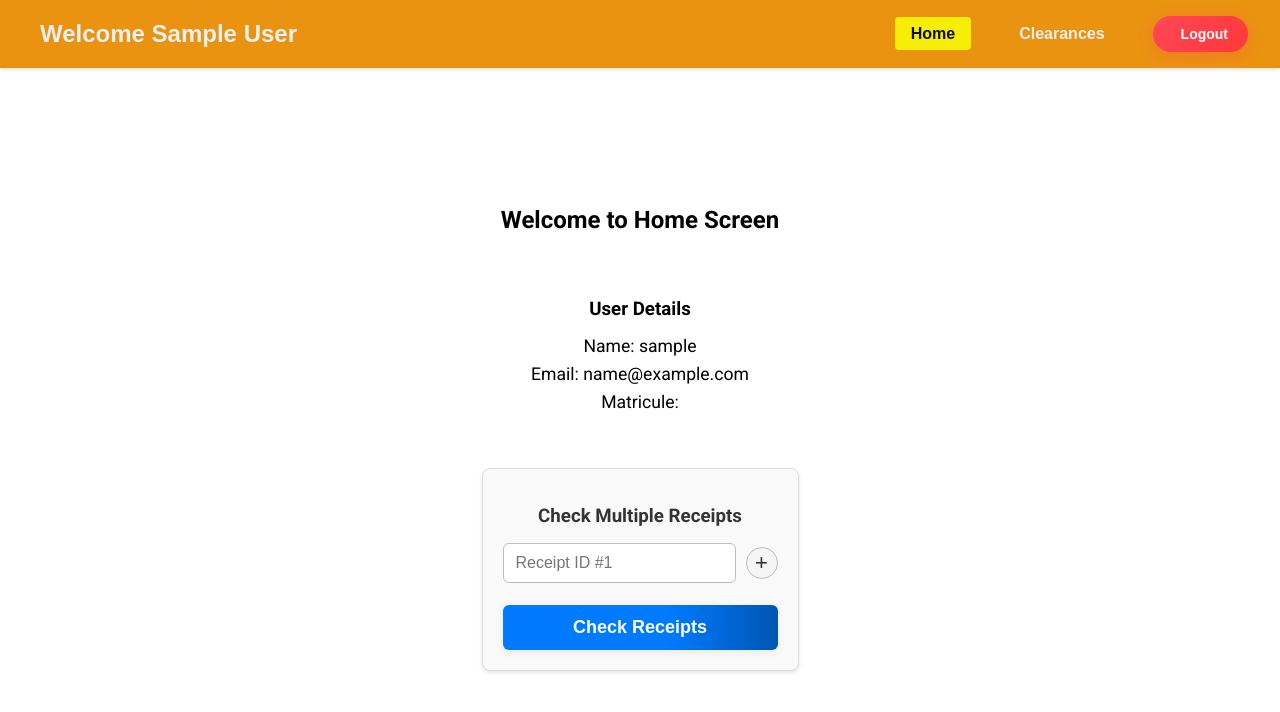
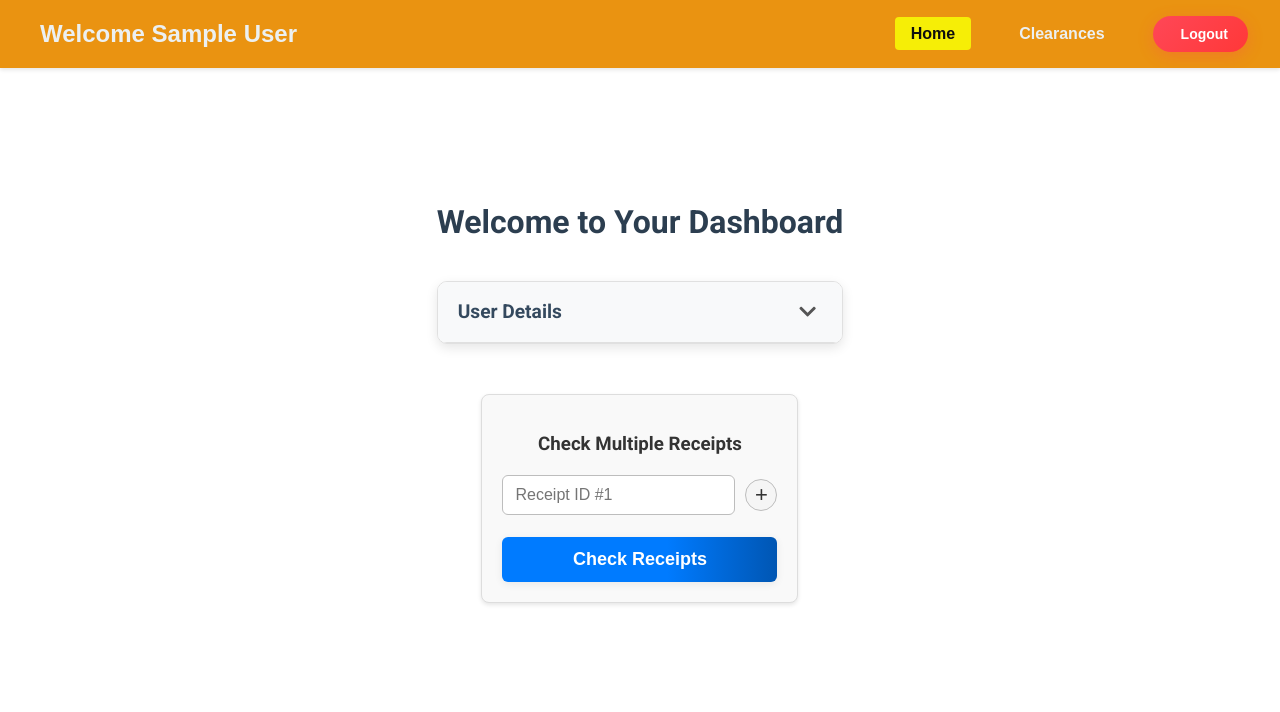
Before and after one commit to juanvictorqwerty/FinanceClear, a React (Create React App) app in the folder frontend/: page /Home in a window 1280 px wide. Shown: the top 712 px of the page. Built offline with nearby package versions, Linux system fonts and the light colour scheme; sample sign-in values are in the browser's storage.

Commit message:
style the home screen

```diff
--- a/frontend/src/pages/userHomeScreen.css
+++ b/frontend/src/pages/userHomeScreen.css
@@ -1,28 +1,98 @@
-/* User Home Screen Styles */
 .user-home-container {
-    padding-top: 80px; /* Account for fixed header height */
+    padding: 20px;
+    max-width: 800px;
+    margin: 20px auto;
+    display: flex;
+    flex-direction: column;
+    gap: 30px;
 }
 
-.user-home-container h2,
-.user-home-container h3,
-.user-home-container p {
-    margin: 1rem 0;
+.welcome-header {
+    text-align: center;
+    color: #2c3e50;
+    font-size: 2em;
+    margin-bottom: 10px;
 }
 
-.user-details-section {
-    margin: 2rem auto;
-    max-width: 600px;
-    padding: 1rem;
+/* User Details Card Styling */
+.user-details-card {
+    background-color: #ffffff;
+    border-radius: 10px;
+    box-shadow: 0 4px 12px rgba(0, 0, 0, 0.1);
+    border: 1px solid #e0e0e0;
+    overflow: hidden; /* Ensures the border-radius is respected by children */
+    transition: all 0.3s ease-in-out;
 }
 
-.user-details-section p {
-    margin: 0.5rem 0;
-    font-size: 1.1rem;
+.user-details-card .card-header {
+    display: flex;
+    justify-content: space-between;
+    align-items: center;
+    padding: 15px 20px;
+    background-color: #f8f9fa;
+    border-bottom: 1px solid #e0e0e0;
+    cursor: pointer;
+    user-select: none; /* Prevents text selection on click */
 }
 
-/* Responsive adjustments */
-@media (max-width: 768px) {
-    .user-home-container {
-        padding-top: 120px; /* Larger padding for mobile stacked header */
+.user-details-card .card-header h3 {
+    margin: 0;
+    font-size: 1.2em;
+    color: #34495e;
+}
+
+.user-details-card .toggle-btn {
+    background: none;
+    border: none;
+    cursor: pointer;
+    font-size: 1.2em;
+    color: #555;
+    padding: 5px;
+    display: flex;
+    align-items: center;
+    justify-content: center;
+}
+
+.user-details-card .card-body {
+    padding: 20px;
+    animation: fadeIn 0.5s ease-in-out;
+}
+
+.user-details-card .card-body ul {
+    list-style: none;
+    padding: 0;
+    margin: 0;
+}
+
+.user-details-card .card-body li {
+    display: flex;
+    justify-content: space-between;
+    padding: 12px 0;
+    border-bottom: 1px solid #f0f0f0;
+    font-size: 1em;
+}
+
+.user-details-card .card-body li:last-child {
+    border-bottom: none;
+}
+
+.user-details-card .card-body li strong {
+    color: #555;
+    margin-right: 10px;
+}
+
+.user-details-card .card-body li span {
+    color: #333;
+    text-align: right;
+}
+
+@keyframes fadeIn {
+    from {
+        opacity: 0;
+        transform: translateY(-10px);
+    }
+    to {
+        opacity: 1;
+        transform: translateY(0);
     }
 }
--- a/frontend/src/pages/userHomeScreen.jsx
+++ b/frontend/src/pages/userHomeScreen.jsx
@@ -1,12 +1,14 @@
-import React from "react";
+import React, { useState } from "react";
 import Header from "../components/header";
 import Search from "../components/Search"; // Import the Search component
 import "./userHomeScreen.css";
 import "../components/Search.css"; // Import the CSS for the Search component
 import { useAuth } from '../context/AuthContext'; // Import useAuth
+import { FaChevronDown, FaChevronUp } from 'react-icons/fa';
 
 function UserHomeScreen() {
     const { user, isLoggedIn } = useAuth(); // Use the useAuth hook
+    const [isDetailsVisible, setIsDetailsVisible] = useState(false);
 
     if (!isLoggedIn) {
         // This case should ideally be handled by ProtectedRoute in App.js
@@ -21,26 +23,38 @@ function UserHomeScreen() {
         );
     }
 
-    return ( //this are supposed to be the same name as database columns
+    const toggleDetails = () => {
+        setIsDetailsVisible(!isDetailsVisible);
+    };
+
+    return (
         <>
             <Header />
             <div className="user-home-container">
-                <div>
-                    <h2 style={{ textAlign: "center" }}>Welcome to Home Screen</h2>
-                </div>
-                <div className="user-details-section">
-                    <h3 style={{ textAlign: "center" }}>User Details</h3>
-                    {user ? (
-                        <>
-                            <p style={{ textAlign: "center" }}>Name: {user.username}</p>
-                            <p style={{ textAlign: "center" }}>Email: {user.email}</p>
-                            <p style={{ textAlign: "center" }}>Matricule: {user.matricule}</p>
-                        </>
-                    ) : (
-                        <p style={{ textAlign: "center" }}>No user data available</p>
+                <h2 className="welcome-header">Welcome to Your Dashboard</h2>
+
+                <div className="user-details-card">
+                    <div className="card-header" onClick={toggleDetails}>
+                        <h3>User Details</h3>
+                        <button className="toggle-btn" aria-label="Toggle user details">
+                            {isDetailsVisible ? <FaChevronUp /> : <FaChevronDown />}
+                        </button>
+                    </div>
+                    {isDetailsVisible && (
+                        <div className="card-body">
+                            {user ? (
+                                <ul>
+                                    <li><strong>Name:</strong> <span>{user.username}</span></li>
+                                    <li><strong>Email:</strong> <span>{user.email}</span></li>
+                                    <li><strong>Matricule:</strong> <span>{user.matricule}</span></li>
+                                </ul>
+                            ) : (
+                                <p>No user data available</p>
+                            )}
+                        </div>
                     )}
                 </div>
-                <Search /> {/* Add the Search component here */}
+                <Search />
             </div>
         </>
     );
```
